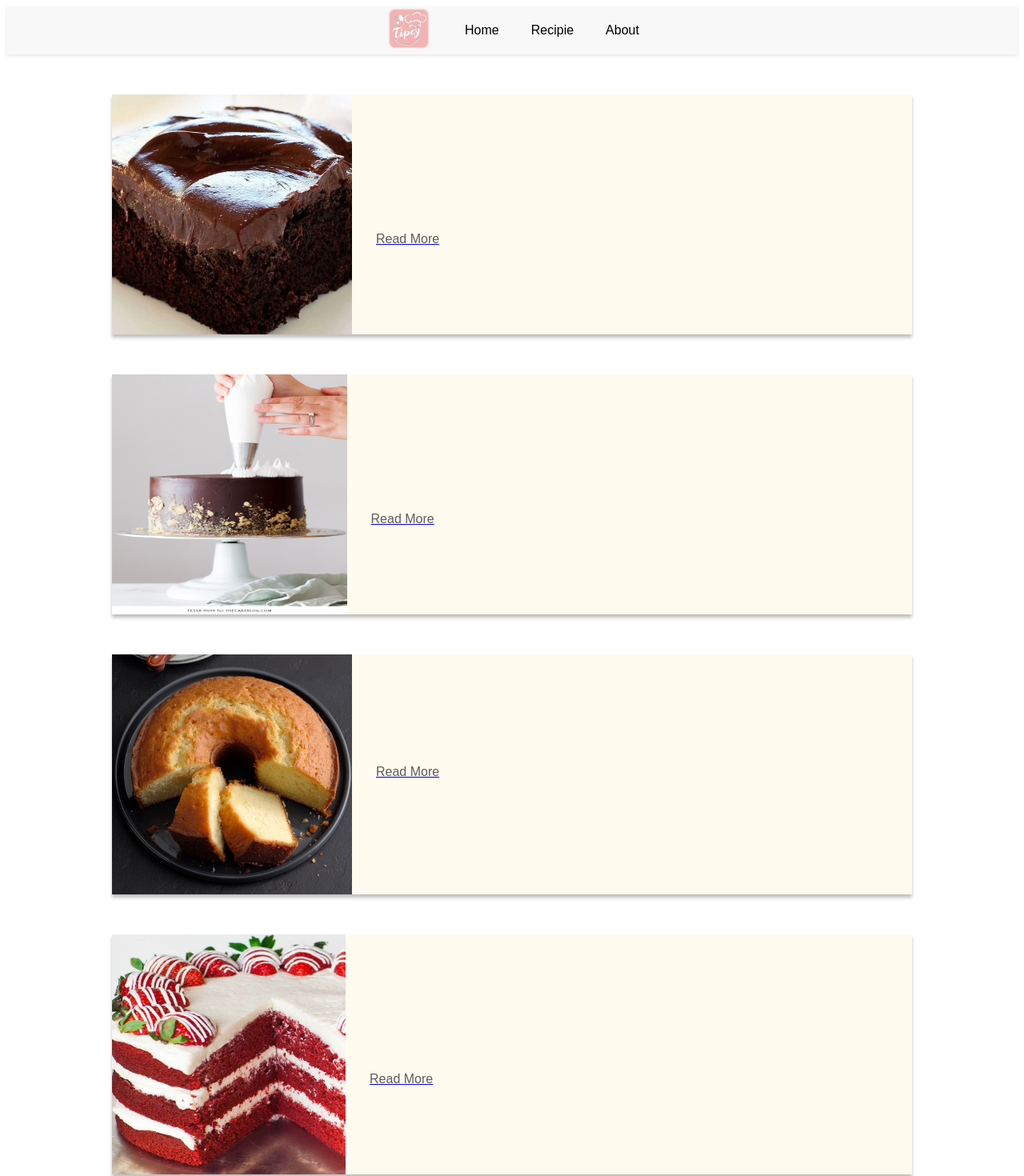
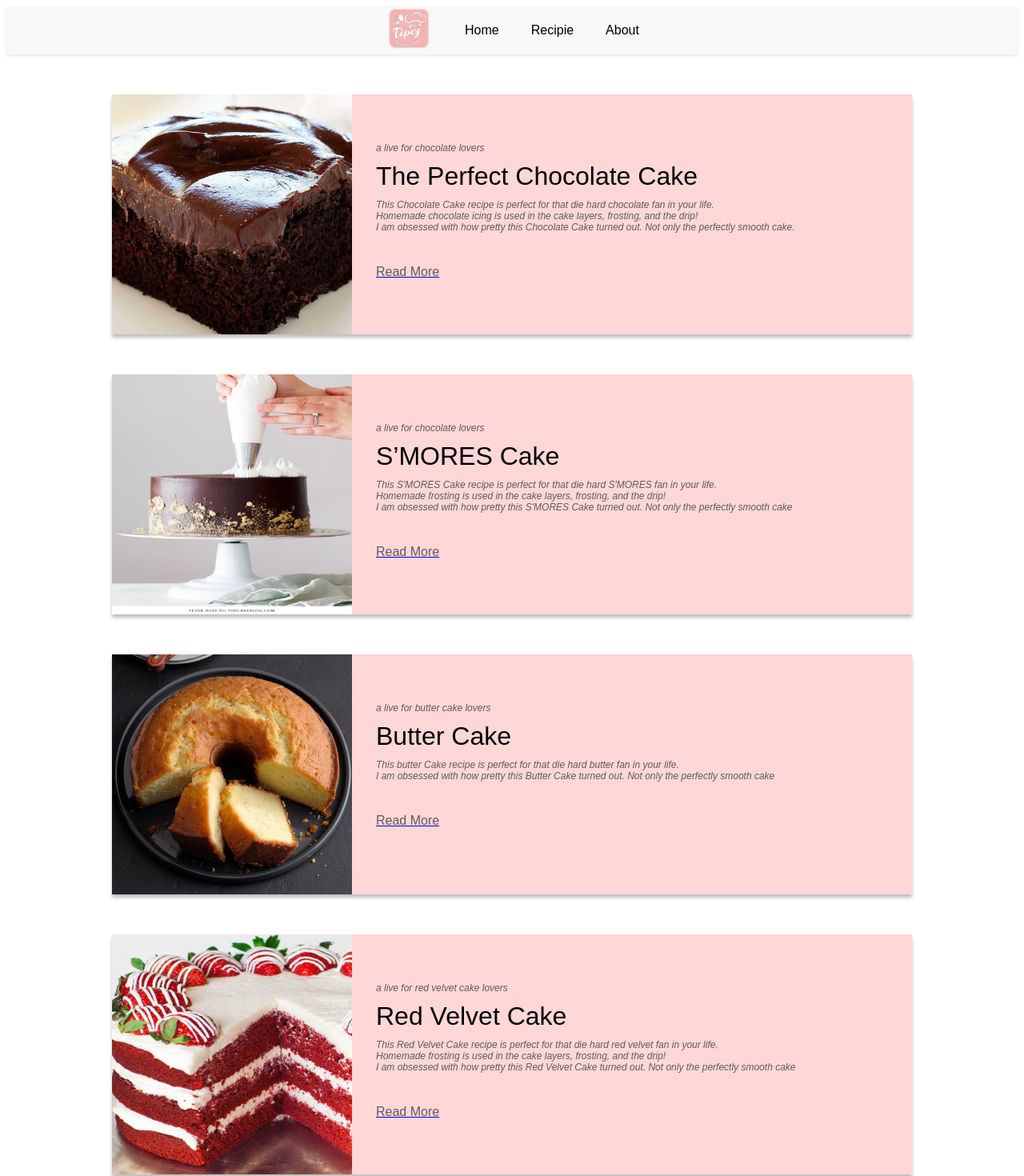
Before and after one commit to IsuruMJA99/Recipe-Food-Blog, a React (Create React App) app in the folder Upload2/blog/: page /recipie/cake in a window 1280 px wide. Shown: the top 1470 px of the page at 80% size. Built offline with nearby package versions, Linux system fonts and the light colour scheme.

Commit message:
Cake.css and Cake.js

```diff
--- a/Upload2/blog/src/Component/Cake.js
+++ b/Upload2/blog/src/Component/Cake.js
@@ -16,21 +16,21 @@ const Cake = () => {
         <img src={chocolate} className="img" alt="chocolate-cake" />
         <div class="right-side">
           <div class="paragraph-div-content">
-            <p>a live for chocolate lovers</p>
+            a live for chocolate lovers
           </div>
           <div class="paragraph-div-title">
-            <p>The Perfect Chocolate Cake</p>
+            The Perfect Chocolate Cake
           </div>
           <div class="paragraph-div-content">
-            <p>
+
               This Chocolate Cake recipe is perfect for that die hard chocolate
               fan in your life.
               <br />
               Homemade chocolate icing is used in the cake layers, frosting, and
               the drip!
               <br />I am obsessed with how pretty this Chocolate Cake turned
-              out. Not only the perfectly smooth cake
-            </p>
+              out. Not only the perfectly smooth cake.
+
           </div>
 
           <Link to="/recipie/cake/chocolate-cake" className="nav-cake">
@@ -44,13 +44,13 @@ const Cake = () => {
         <img src={smores} className="img" alt="butter-cake" />
         <div class="right-side">
           <div class="paragraph-div-content">
-            <p>a live for chocolate lovers</p>
+            a live for chocolate lovers
           </div>
           <div class="paragraph-div-title">
-            <p>S’MORES Cake</p>
+            S’MORES Cake
           </div>
           <div class="paragraph-div-content">
-            <p>
+
               This S'MORES Cake recipe is perfect for that die hard S'MORES fan
               in your life.
               <br />
@@ -58,7 +58,7 @@ const Cake = () => {
               drip!
               <br />I am obsessed with how pretty this S'MORES Cake turned out.
               Not only the perfectly smooth cake
-            </p>
+
           </div>
 
           <Link to="/recipie/cake/smores-cake" className="nav-cake">
@@ -73,18 +73,18 @@ const Cake = () => {
         <img src={butter} className="img" alt="butter-cake" />
         <div class="right-side">
           <div class="paragraph-div-content">
-            <p>a live for butter cake lovers</p>
+            a live for butter cake lovers
           </div>
           <div class="paragraph-div-title">
-            <p>Butter Cake</p>
+            Butter Cake
           </div>
           <div class="paragraph-div-content">
-            <p>
+
               This butter Cake recipe is perfect for that die hard butter fan in
               your life.
               <br />I am obsessed with how pretty this Butter Cake turned out.
               Not only the perfectly smooth cake
-            </p>
+
           </div>
 
           <Link to="/recipie/cake/butter-cake" className="nav-cake">
@@ -99,13 +99,13 @@ const Cake = () => {
         <img src={redVelvet} className="img" alt="redVelvet-cake" />
         <div class="right-side">
           <div class="paragraph-div-content">
-            <p>a live for red velvet cake lovers</p>
+            a live for red velvet cake lovers
           </div>
           <div class="paragraph-div-title">
-            <p>Red Velvet Cake</p>
+            Red Velvet Cake
           </div>
           <div class="paragraph-div-content">
-            <p>
+
               This Red Velvet Cake recipe is perfect for that die hard red
               velvet fan in your life.
               <br />
@@ -113,7 +113,6 @@ const Cake = () => {
               drip!
               <br />I am obsessed with how pretty this Red Velvet Cake turned
               out. Not only the perfectly smooth cake
-            </p>
           </div>
 
           <Link to="/recipie/cake/red-velvet-cake" className="nav-cake">
--- a/Upload2/blog/src/Component/cake.css
+++ b/Upload2/blog/src/Component/cake.css
@@ -5,7 +5,7 @@
     margin-right: auto;
     margin-top: 50px;
     border-radius: 0px;
-    background-color: rgba(255, 251, 238, 1);
+    background-color: #ffd7d7;
     box-shadow: 0px 4px 4px 0px rgba(0, 0, 0, 0.25);
     display: flex;
   }
@@ -32,15 +32,18 @@
     font-style: italic;
     color: #5e5c5c;
     font-size: 12px;
+    padding-top: 10px;
+    padding-bottom: 10px;
 
   }
   .c-container .right-side .readMore{
     color: #5e5c5c;
+    padding-top: 30px;
   }
   .footer{
     margin-top:40px;
     padding: 10px;
-    background-color: pink;
+    background-color: #ddadad;
     font-family: sans-serif;
     text-align: center;
     font-size: 12px;
```
